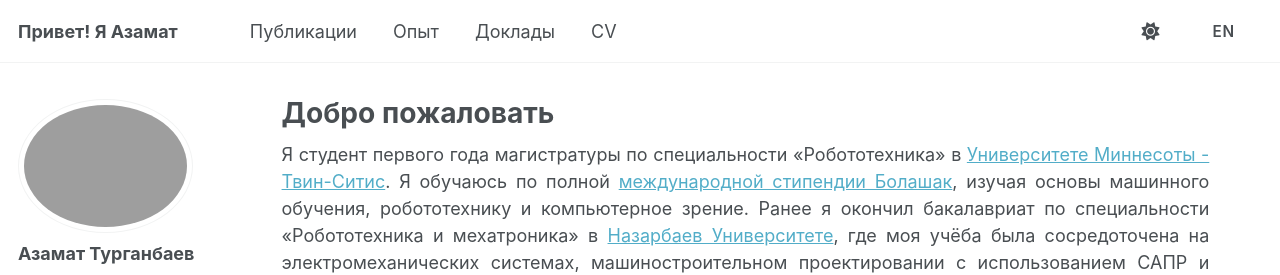
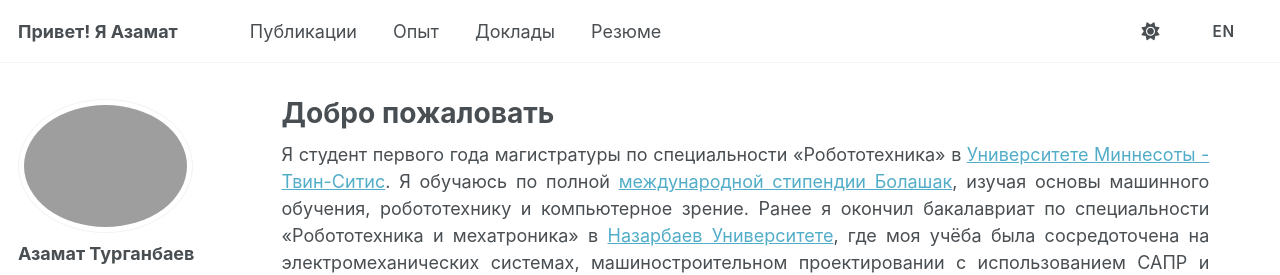
Before and after one commit to aturganbayev/aturganbayev-website-old, a Jekyll site: the page built from _pages/ru/about.md, in a window 1280 px wide. Shown: the top 275 px of the page. Built offline with Jekyll 4.4.1, drawn with Linux system fonts in a browser that asks for light colours; some web fonts are replaced; a script bundle is joined from its source files by our own code; library files that are not in the unit come from our copies.

Commit message:
updated CV

```diff
--- a/_data/navigation_ru.yml
+++ b/_data/navigation_ru.yml
@@ -8,5 +8,5 @@ main:
   - title: "Доклады"
     url: /ru/talks/
 
-  - title: "CV"
-    url: /files/cv.pdf
+  - title: "Резюме"
+    url: /files/cv_ru.pdf
```
Also changed, not shown: 2 other files.
